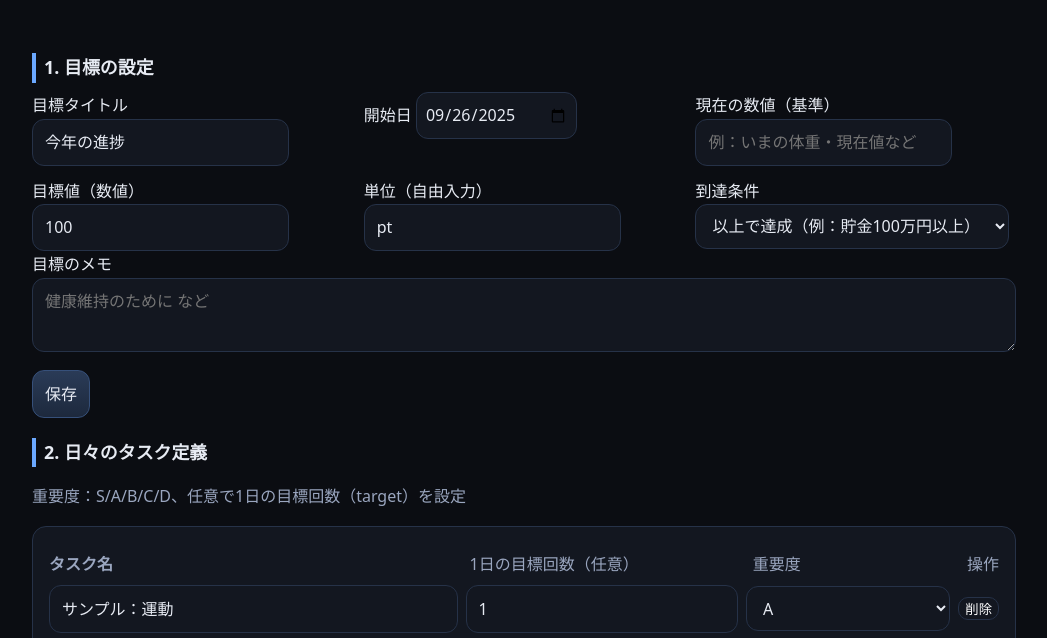
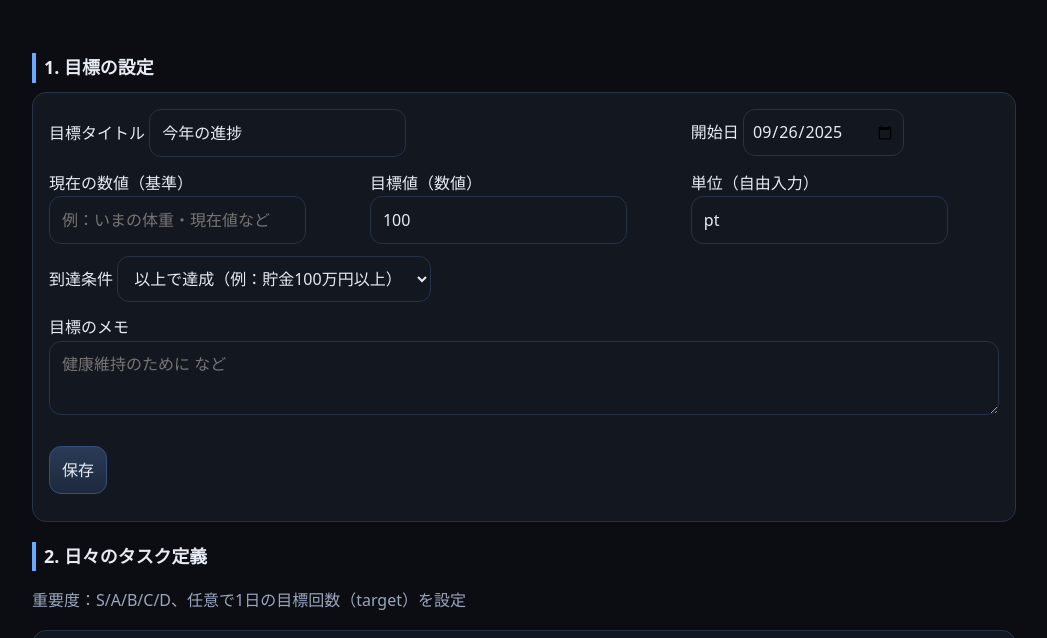
Before and after one commit to Yuzora-Yu/progress-tracker, a plain HTML site: page index.html in a window 1280 px wide. Shown: the part 115-753 px from the top of the page, without its empty margins (116-1163 px from the left). Drawn offline with Linux system fonts and the light colour scheme.

Commit message:
Update index.html

```diff
--- a/index.html
+++ b/index.html
@@ -32,44 +32,45 @@
     <!-- 1. 目標設定 -->
     <section id="profile">
       <h2>1. 目標の設定</h2>
-      <div class="grid">
-        <label>目標タイトル
+
+      <!-- 指示どおりの行構成 -->
+      <div class="profile-grid card">
+        <!-- 1行目 -->
+        <label class="pg title">目標タイトル
           <input id="goalTitle" type="text" placeholder="例：体重を◯kgに／英単語◯語学習 など">
         </label>
-
-        <label>開始日
+        <label class="pg start">開始日
           <input id="startDate" type="date">
         </label>
 
-        <!-- 新：現在の数値（基準） -->
-        <label>現在の数値（基準）
+        <!-- 2行目 -->
+        <label class="pg current">現在の数値（基準）
           <input id="currentValue" type="number" step="0.01" placeholder="例：いまの体重・現在値など">
         </label>
-
-        <!-- 既存：目標値（数値） → ラベル明確化 -->
-        <label>目標値（数値）
+        <label class="pg goal">目標値（数値）
           <input id="goalValue" type="number" step="0.01" min="0" placeholder="例：最終的な目標値">
         </label>
-
-        <label>単位（自由入力）
+        <label class="pg unit">単位（自由入力）
           <input id="unit" type="text" placeholder="kg / 回 / 語 / km…">
         </label>
 
-        <label>到達条件
+        <!-- 3行目 -->
+        <label class="pg dir">到達条件
           <select id="goalDir">
             <option value="gte">以上で達成（例：貯金100万円以上）</option>
             <option value="lte">以下で達成（例：体重75kg以下）</option>
           </select>
         </label>
-      </div>
 
-      <label>目標のメモ
-        <textarea id="goalDesc" rows="2" placeholder="健康維持のために など"></textarea>
-      </label>
+        <!-- 4行目 -->
+        <label class="pg memo">目標のメモ
+          <textarea id="goalDesc" rows="2" placeholder="健康維持のために など"></textarea>
+        </label>
 
-      <div class="row">
-        <button class="btn primary" id="saveProfile" type="button">保存</button>
-        <span class="muted" id="profileSaved"></span>
+        <div class="pg actions row">
+          <button class="btn primary" id="saveProfile" type="button">保存</button>
+          <span class="muted" id="profileSaved"></span>
+        </div>
       </div>
     </section>
 
@@ -98,7 +99,6 @@
     <section id="records">
       <h2>3. 日々のタスク結果入力</h2>
 
-      <!-- 目標の推移 -->
       <div class="card">
         <div class="row">
           <label>日付 <input id="recDate" type="date"></label>
@@ -113,7 +113,6 @@
         </div>
       </div>
 
-      <!-- タスク実績 -->
       <div id="recordInputs" class="card"></div>
 
       <div class="row">
@@ -131,7 +130,6 @@
       </div>
 
       <div class="card">
-        <!-- 高さは固定、幅は100%（CSS） -->
         <canvas id="dailyChart" height="180" aria-label="日次達成率グラフ"></canvas>
         <p class="muted small">各日の<strong>加重達成率</strong>（0〜100%）。</p>
       </div>
```
